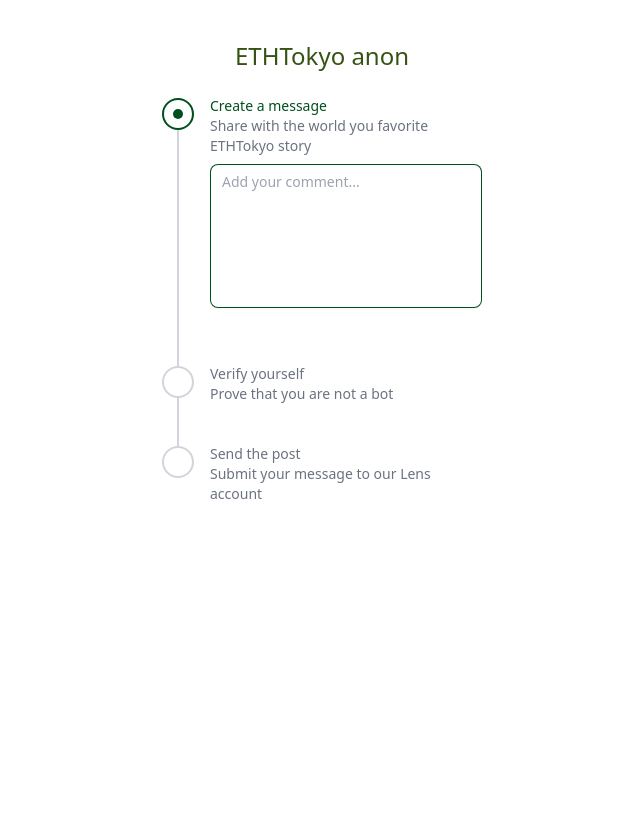
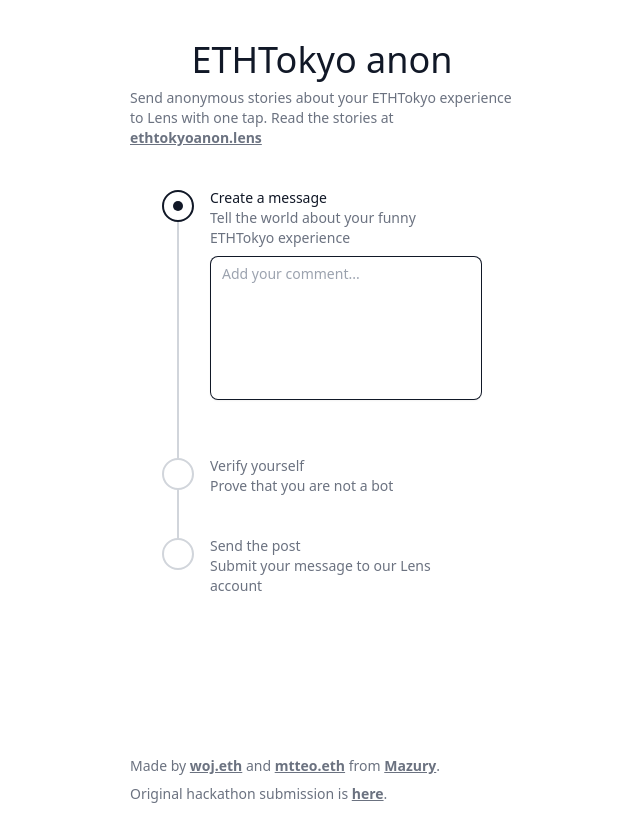
Before and after one commit to wojtekwtf/nolensnoproblem, a Next.js app in the folder src/frontend/: page / in a window 1280 px wide. Shown: the whole page, without its empty margins (318-958 px from the left). Built offline with nearby package versions, Linux system fonts and the light colour scheme.

Commit message:
Deploy anon

```diff
--- a/src/frontend/src/components/Button.jsx
+++ b/src/frontend/src/components/Button.jsx
@@ -60,7 +60,7 @@
   return (
     <button
       onClick={() => props.postToLens()}
-      className="flex rounded-lg font-medium bg-basil text-white px-3.5 py-2.5 text-sm mx-auto"
+      className="flex rounded-lg font-medium bg-gray-900 text-white px-3.5 py-2.5 text-sm mx-auto"
     >
       <div class={`spinner mr-2 ${props.loadingPost ? "block" : "hidden"}`}>
         {/* <div class={`spinner mr-2`}> */}
--- a/src/frontend/src/components/ContentInput.jsx
+++ b/src/frontend/src/components/ContentInput.jsx
@@ -2,7 +2,7 @@
 
   return (
     <div className="flex items-start space-x-4 mb-4">
-      <div className="overflow-hidden rounded-lg shadow-sm ring-1 ring-inset ring-[#00501E] focus-within:ring-2 focus-within:ring-[#00501E] w-full">
+      <div className="overflow-hidden rounded-lg shadow-sm ring-1 ring-inset ring-gray-900 focus-within:ring-2 focus-within:ring-[#00501E] w-full">
         <label htmlFor="comment" className="sr-only">
           Add your comment
         </label>
--- a/src/frontend/src/components/Stage.jsx
+++ b/src/frontend/src/components/Stage.jsx
@@ -9,11 +9,11 @@
       {props.currentStep > props.position ? (
         <>
           {!props.isLast ? (
-            <div className="absolute left-4 top-4 -ml-px mt-0.5 h-full w-0.5 bg-basil" aria-hidden="true" />
+            <div className="absolute left-4 top-4 -ml-px mt-0.5 h-full w-0.5 bg-gray-900" aria-hidden="true" />
           ) : null}
           <div onClick={() => props.setCurrentStep(props.position)} className="group relative flex items-start hover:cursor-pointer">
             <span className="flex h-9 items-center">
-              <span className="relative z-10 flex h-8 w-8 items-center justify-center rounded-full bg-basil group-hover:bg-basil">
+              <span className="relative z-10 flex h-8 w-8 items-center justify-center rounded-full bg-gray-900 group-hover:bg-gray-900">
                 <CheckIcon className="h-5 w-5 text-white" aria-hidden="true" />
               </span>
             </span>
@@ -30,12 +30,12 @@
           ) : null}
           <div className="group relative flex items-start hover:cursor-pointer" aria-current="step">
             <span className="flex h-9 items-center" aria-hidden="true">
-              <span className="relative z-10 flex h-8 w-8 items-center justify-center rounded-full border-2 border-basil bg-white">
-                <span className="h-2.5 w-2.5 rounded-full bg-basil" />
+              <span className="relative z-10 flex h-8 w-8 items-center justify-center rounded-full border-2 border-gray-900 bg-white">
+                <span className="h-2.5 w-2.5 rounded-full bg-gray-900" />
               </span>
             </span>
             <span className="ml-4 flex min-w-0 flex-col">
-              <span className="text-sm font-medium text-basil">{props.title}</span>
+              <span className="text-sm font-medium text-gray-900">{props.title}</span>
               <span className="text-sm text-gray-500 mb-2">{props.description}</span>
               {props.component}
             </span>
--- a/src/frontend/src/components/Stages.jsx
+++ b/src/frontend/src/components/Stages.jsx
@@ -32,7 +32,7 @@
           position={0}
           isLast={false}
           title={"Create a message"}
-          description={"Share with the world you favorite ETHTokyo story"}
+          description={"Tell the world about your funny ETHTokyo experience"}
           component={<ContentInput content={content} setContent={setContent} />}
         />
         <Stage
--- a/src/frontend/src/pages/index.tsx
+++ b/src/frontend/src/pages/index.tsx
@@ -5,11 +5,18 @@
 
   return (
     <div className="min-h-screen">
-      <div className="flex flex-row justify-center items-center text-lime-900 text-2xl mt-10">
-        <p>ETHTokyo anon</p>
+      <div className="flex flex-col justify-center items-center mt-10 px-10 md:px-0">
+        <div className="flex flex-row items-center">
+          <p className="text-gray-900 text-4xl mb-4 md:mb-2">ETHTokyo anon</p>
+        </div>
+        <p className="text-gray-500 text-sm max-w-sm">Send anonymous stories about your ETHTokyo experience to Lens with one tap. Read the stories at <a className="font-bold underline" href="https://testnet.lenster.xyz/u/ethtokyoanon">ethtokyoanon.lens</a></p>
       </div>
-      <div className="flex flex-col justify-center items-center pt-6 w-[320px] mx-auto px-4 md:px-0">
+      <div className="flex flex-col justify-center items-center pt-10 w-[320px] mx-auto px-4 md:px-0">
         <Stages />
+      </div>
+      <div className="flex flex-col justify-center items-start mt-10 max-w-sm mx-auto px-10 md:px-0">
+        <p className="text-gray-500 text-sm max-w-sm pt-20">Made by <a className="font-bold underline" href="https://lenster.xyz/u/messi">woj.eth</a> and <a className="font-bold underline" href="https://lenster.xyz/u/matteo">mtteo.eth</a> from <a className="font-bold underline" href="https://twitter.com/mazuryxyz">Mazury</a>.</p>
+        <p className="text-gray-500 text-sm max-w-sm pt-2">Original hackathon submission is <a className="font-bold underline" href="https://nolensnoproblem.vercel.app/">here</a>.</p>
       </div>
     </div>
   )
```
